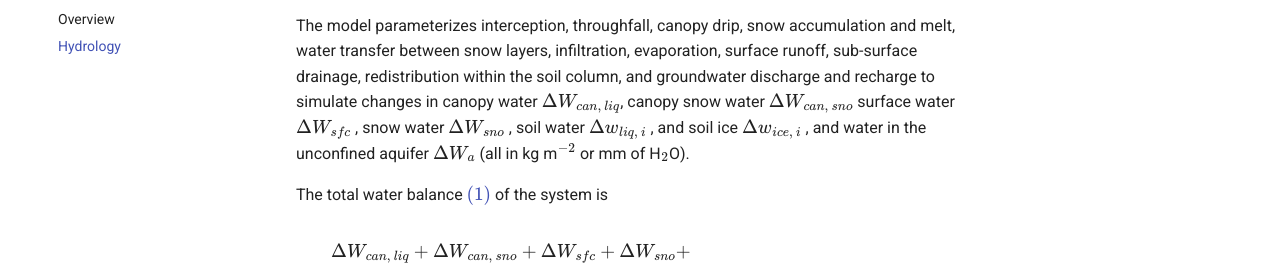
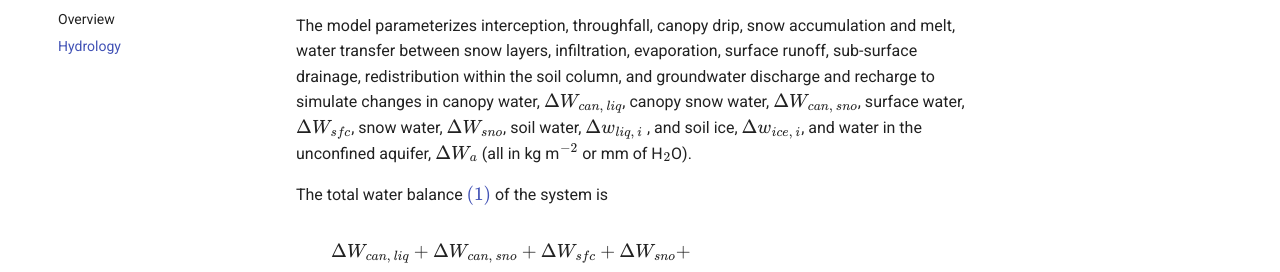
Before and after one commit to bishtgautam/elm-doc-md, an MkDocs documentation site: the page built from docs/tech_guide/hydrology.md, in a window 1280 px wide. Shown: the part 218-490 px from the top of the page. Built offline with MkDocs 1.6.1 and Material for MkDocs 9.7.7, drawn with Linux system fonts in a browser that asks for light colours; comment, search, counter and statistics services are not loaded.

Commit message:
Adds missing commas

```diff
--- a/docs/tech_guide/hydrology.md
+++ b/docs/tech_guide/hydrology.md
@@ -4,11 +4,11 @@ The model parameterizes interception, throughfall, canopy drip, snow
 accumulation and melt, water transfer between snow layers, infiltration,
 evaporation, surface runoff, sub-surface drainage, redistribution within
 the soil column, and groundwater discharge and recharge to simulate
-changes in canopy water $\Delta W_{can,\,liq}$, canopy snow water
-$\Delta W_{can,\,sno}$ surface water $\Delta W_{sfc}$ ,
-snow water $\Delta W_{sno}$ , soil water
-$\Delta w_{liq,\, i}$ , and soil ice $\Delta w_{ice,\, i}$ ,
-and water in the unconfined aquifer $\Delta W_{a}$  (all in kg
+changes in canopy water, $\Delta W_{can,\,liq}$, canopy snow water,
+$\Delta W_{can,\,sno}$, surface water, $\Delta W_{sfc}$,
+snow water, $\Delta W_{sno}$, soil water,
+$\Delta w_{liq,\, i}$ , and soil ice, $\Delta w_{ice,\, i}$,
+and water in the unconfined aquifer, $\Delta W_{a}$  (all in kg
 m$^{-2}$ or mm of H$_2$O).
 
 The total water balance \eqref{eqn:h2o_budget} of the system is
```
